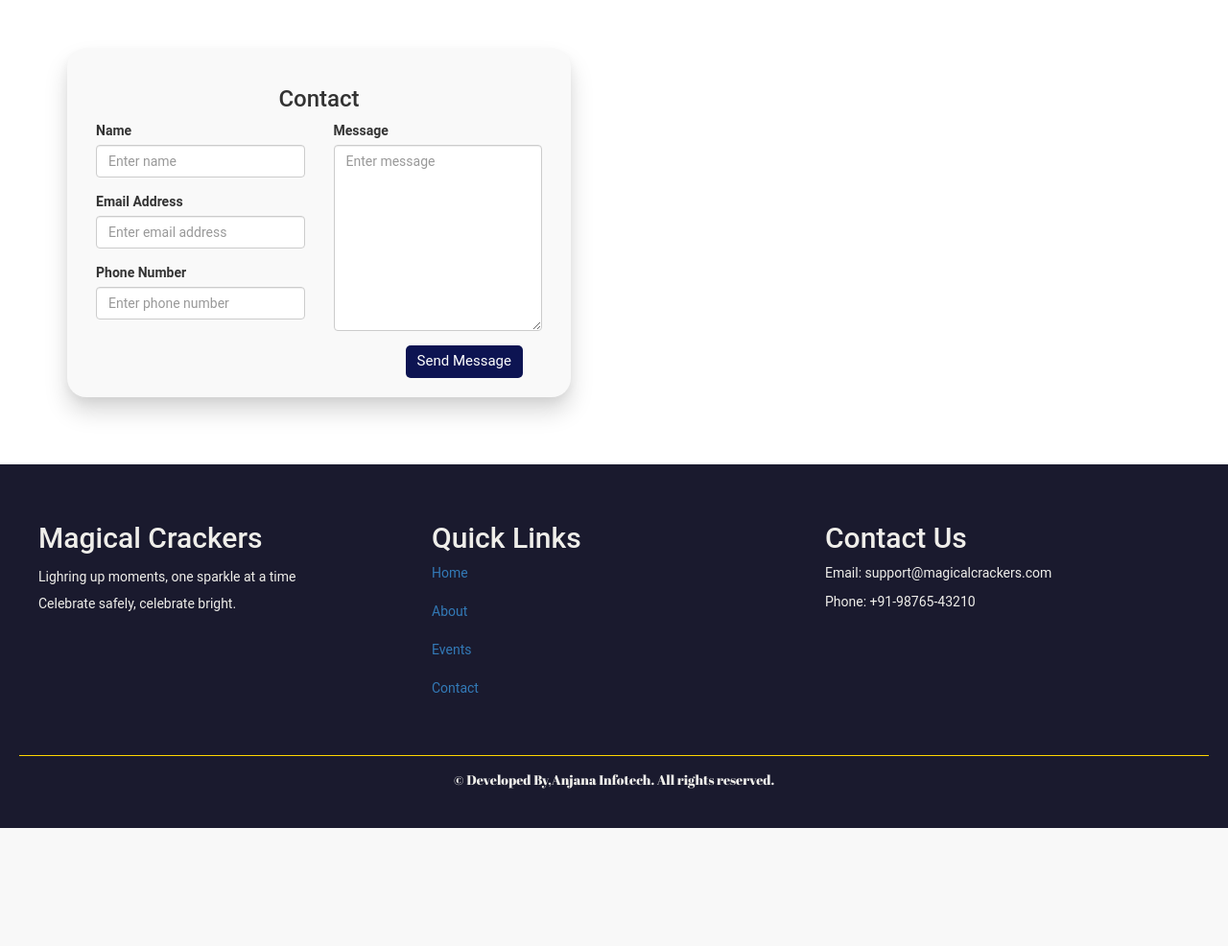
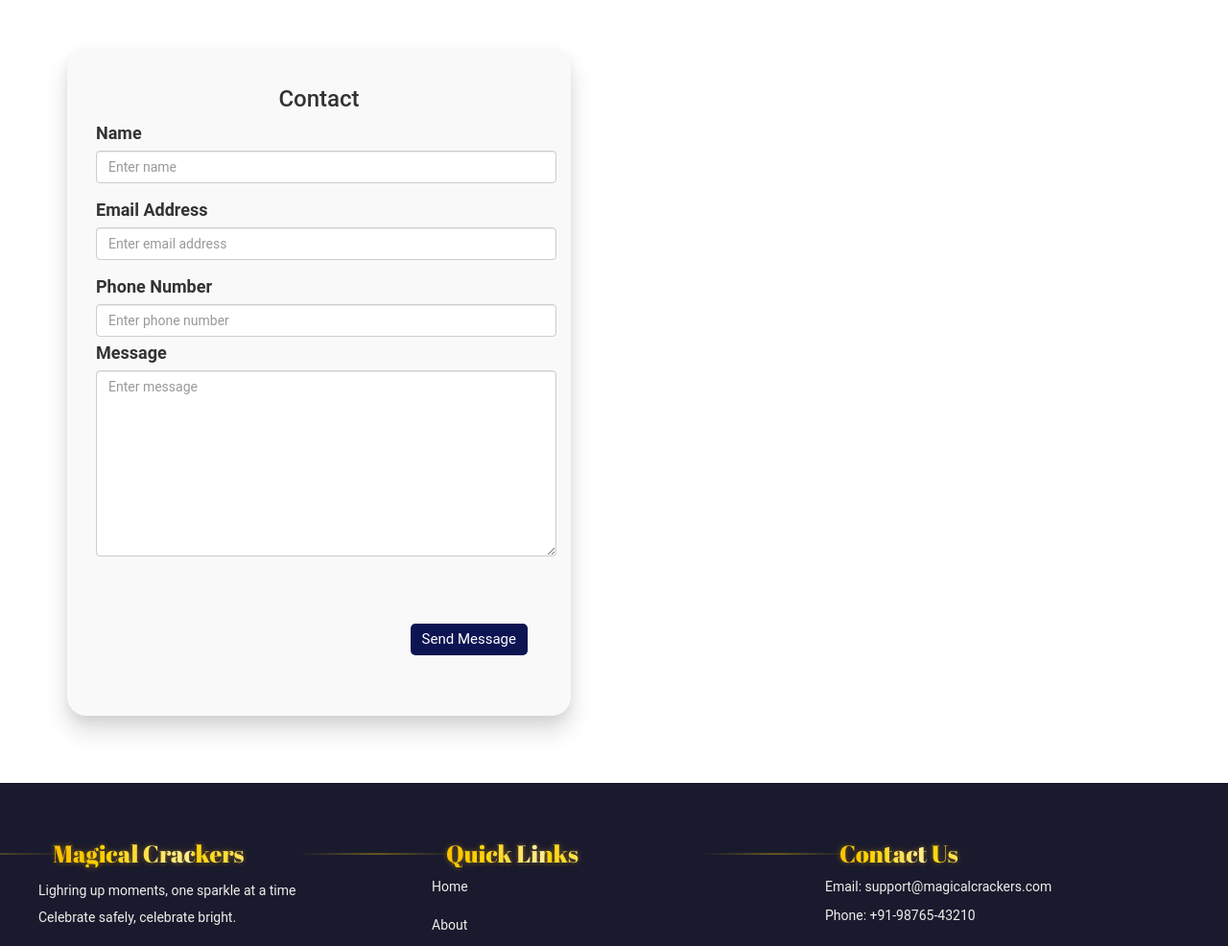
Before and after one commit to kumaranthiru1810/crackers, a PHP site: page /contact.php in a window 1280 px wide. Shown: the part 282-1268 px from the top of the page at 96% size. Before the commit the page ends 1145 px from the top, so only its background shows below. Run offline with PHP 8.4, Linux system fonts and the light colour scheme; data that the repository does not hold is empty; some libraries are stand-ins or nearby versions.

Commit message:
contactchanged

```diff
--- a/assets/css/main.css
+++ b/assets/css/main.css
@@ -2495,3 +2495,48 @@ div.pagination span.disabled {
     /* border: 2px solid #dcdcdc; */
     border: none;
 }
+
+.full-container{
+    height:600px;
+}
+
+.message-div{
+    position:absolute;
+    top:305px;
+}
+
+.button-div{
+    position:absolute;
+    top:600px;
+    right:250px;
+}
+
+.name-input{
+    width:480px;
+}
+
+.email-input{
+    width:480px;
+}
+
+.phone-no-input{
+    width:480px;
+}
+
+.message-input{
+    width:480px;
+    resize: vertical;
+
+}
+
+.font{
+    font-size: large;
+}
+
+.flex-content{
+    width:650px;
+    height:600px;
+    position:absolute;
+    left:580px;
+    bottom:20px;
+}
--- a/contact.php
+++ b/contact.php
@@ -135,31 +135,30 @@ foreach ($result as $row) {
                             }
                             ?>
 
-
                             <form action="" method="post">
                                 <?php $csrf->echoInputField(); ?>
-                                <div class="row">
+                                <div class="row full-container">
                                     <div class="col-md-6">
-                                        <div class="form-group">
+                                        <div class="form-group font">
                                             <label for="name">Name</label>
-                                            <input type="text" class="form-control" name="visitor_name" placeholder="Enter name">
+                                            <input type="text" class="form-control name-input" name="visitor_name" placeholder="Enter name">
                                         </div>
-                                        <div class="form-group">
+                                        <div class="form-group font">
                                             <label for="email">Email Address</label>
-                                            <input type="email" class="form-control" name="visitor_email" placeholder="Enter email address">
+                                            <input type="email" class="form-control email-input" name="visitor_email" placeholder="Enter email address">
                                         </div>
-                                        <div class="form-group">
+                                        <div class="form-group font">
                                             <label for="email">Phone Number</label>
-                                            <input type="text" class="form-control" name="visitor_phone" placeholder="Enter phone number">
+                                            <input type="text" class="form-control phone-no-input" name="visitor_phone" placeholder="Enter phone number">
                                         </div>
                                     </div>
-                                    <div class="col-md-6">
+                                    <div class="col-md-6 message-div font">
                                         <div class="form-group">
                                             <label for="name">Message</label>
-                                            <textarea name="visitor_message" class="form-control" rows="9" cols="25" placeholder="Enter message"></textarea>
+                                            <textarea name="visitor_message" class="form-control message-input" rows="9" cols="25" placeholder="Enter message"></textarea>
                                         </div>
                                     </div>
-                                    <div class="col-md-12">
+                                    <div class="col-md-12 button-div">
                                         <input type="submit" value="Send Message" class="btn btn-primary pull-right" name="form_contact">
                                     </div>
                                 </div>
@@ -167,10 +166,10 @@ foreach ($result as $row) {
                         </div>
                     </div>
                 </div>
-
-                <!-- <h3>Find Us On Map</h3> -->
-                <!-- <?php echo $contact_map_iframe; ?> -->
-
+                    <div class="flex-content">
+                        <!-- <h3>Find Us On Map</h3> -->
+                        <?php echo $contact_map_iframe; ?>
+                    </div>
             </div>
         </div>
     </div>
--- a/footer_bottom.php
+++ b/footer_bottom.php
@@ -1,3 +1,4 @@
+<link rel="stylesheet" href="./assets/css/footer_bottom.css">
 <!-- Footer Start -->
 <footer style="background-color: #1a1a2e; color: #EFEEEA; padding: 40px 20px;">
   <div style="max-width: 1200px; margin: auto; display: flex; flex-wrap: wrap; justify-content: space-between; gap: 30px;">
```
Also changed, not shown: assets/uploads/slider-.jpeg (added), assets/uploads/slider-.jpg (added), assets/uploads/slider-1.jpeg (renamed from assets/uploads/slider-2.jpg), assets/uploads/slider-2.jpeg (added), assets/uploads/slider-3.jpg (deleted).
